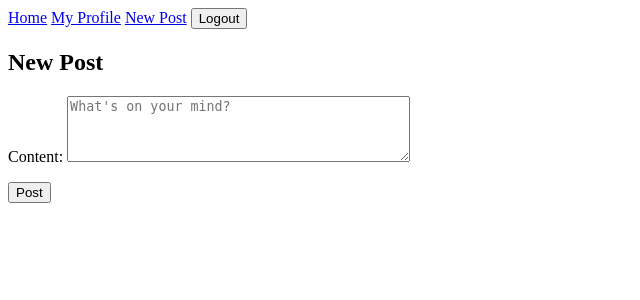
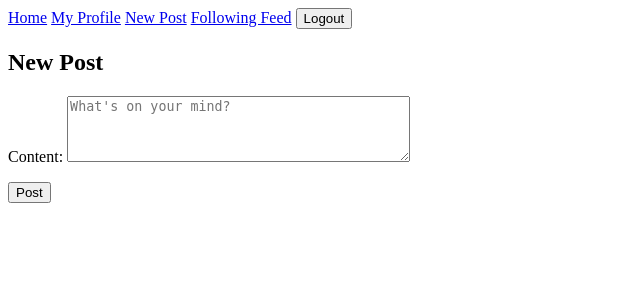
Before and after one commit to 02valentino/social-network, a Django app: page /post/new/ in a window 1280 px wide. Shown: the top 300 px of the page, without its empty margins (0-640 px from the left). Run offline with Django 5.2, Linux system fonts and the light colour scheme; the visitor is signed in with stand-in values (Sample User, id 1).

Commit message:
templates: add Following Feed link to navigation in base.html for authenticated users

```diff
--- a/templates/base.html
+++ b/templates/base.html
@@ -12,6 +12,8 @@
                 <a href="{% url 'profile' user.username %}">My Profile</a>
 
                 <a href="{% url 'post-create' %}">New Post</a>
+
+                <a href="{% url 'following-feed' %}">Following Feed</a>
 
                 {% if is_moderator %}
                     <a href="{% url 'moderator-dashboard' %}">Moderator Panel</a>
```
